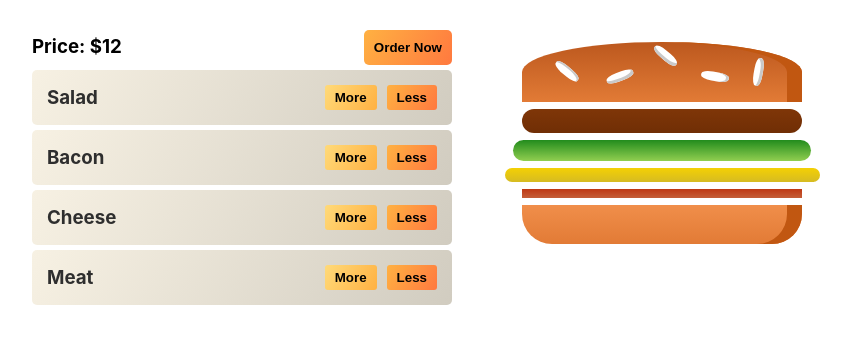
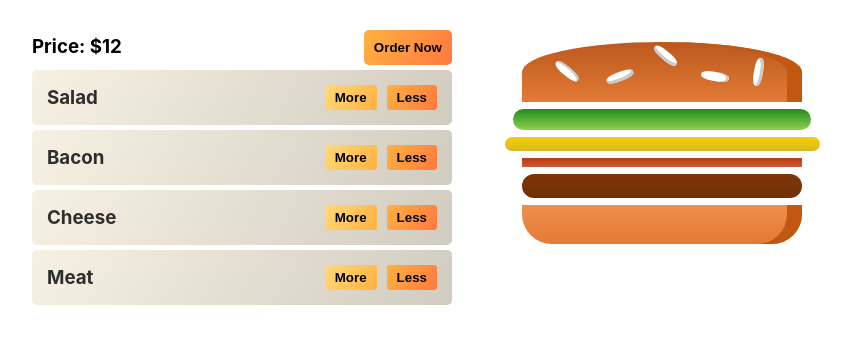
Before and after one commit to LucasSonego/BurgerBuilder, a React (Create React App) app: page / in a window 1280 px wide. Shown: the top 344 px of the page, without its empty margins (203-1054 px from the left). Built offline with nearby package versions, Linux system fonts and the light colour scheme.

Commit message:
fix: proper way to set a label for the ingredients

```diff
--- a/src/components/Burger/Burger.js
+++ b/src/components/Burger/Burger.js
@@ -15,7 +15,7 @@ export default function Burger(props) {
         <Seeds1 />
         <Seeds2 />
       </BreadTop>
-      {props.ingredients.map((ing, key) => ing(key))}
+      {props.ingredients.map((ing, key) => ing.render(key))}
       <BreadBottom />
     </BurgerDiv>
   );
--- a/src/components/Burger/OrderSummary/OrderSummary.js
+++ b/src/components/Burger/OrderSummary/OrderSummary.js
@@ -8,7 +8,7 @@ export default function OrderSummary(props) {
     let ingredientAmmount = props.available.map(ingredient => {
       let ammount = 0;
       for (let index = 0; index < props.ingredients.length; index++) {
-        if (props.ingredients[index].name === ingredient.name) {
+        if (props.ingredients[index].label === ingredient.label) {
           ammount++;
         }
       }
@@ -16,10 +16,6 @@ export default function OrderSummary(props) {
     });
 
     return ingredientAmmount;
-  }
-
-  function formattedName(ingredient) {
-    return ingredient.name.charAt(0).toUpperCase() + ingredient.name.slice(1);
   }
 
   function createIngredientList() {
@@ -31,7 +27,7 @@ export default function OrderSummary(props) {
           if (ingredientAmmount[index] > 0) {
             return (
               <li key={index}>
-                {formattedName(ingredient) + ": " + ingredientAmmount[index]}
+                {ingredient.label + ": " + ingredientAmmount[index]}
               </li>
             );
           }
--- a/src/containers/BurgerBuilder/BurgerBuilder.js
+++ b/src/containers/BurgerBuilder/BurgerBuilder.js
@@ -13,13 +13,25 @@ import Modal from "../../components/UI/Modal/Modal";
 import OrderSummary from "../../components/Burger/OrderSummary/OrderSummary";
 
 export default function BurgerBuilder() {
-  const salad = key => <Salad key={key} />;
-  const bacon = key => <Bacon key={key} />;
-  const cheese = key => <Cheese key={key} />;
-  const meat = key => <Meat key={key} />;
+  const salad = {
+    render: key => <Salad key={key} />,
+    label: "Salad"
+  };
+  const bacon = {
+    render: key => <Bacon key={key} />,
+    label: "Bacon"
+  };
+  const cheese = {
+    render: key => <Cheese key={key} />,
+    label: "Cheese"
+  };
+  const meat = {
+    render: key => <Meat key={key} />,
+    label: "Meat"
+  };
 
   const [ingredients, setIngredients] = useState({
-    list: [meat, salad, cheese, bacon]
+    list: [salad, cheese, bacon, meat]
   });
 
   const availableIngredients = [salad, bacon, cheese, meat];
@@ -31,15 +43,12 @@ export default function BurgerBuilder() {
   }
 
   function createBuildControl(ingredient) {
-    const ingredientLabel =
-      ingredient.name.charAt(0).toUpperCase() + ingredient.name.slice(1);
-
     return (
       <BuildControl
-        label={ingredientLabel}
+        label={ingredient.label}
         add={() => addIngredient(ingredient)}
         remove={() => removeIngredient(ingredient)}
-        key={ingredient.name}
+        key={ingredient.label}
       />
     );
   }
@@ -55,7 +64,7 @@ export default function BurgerBuilder() {
     let found = -1;
 
     while (i >= 0) {
-      if (ingredients.list[i].name === ingredient.name) {
+      if (ingredients.list[i].label === ingredient.label) {
         found = i;
       }
       i--;
```
